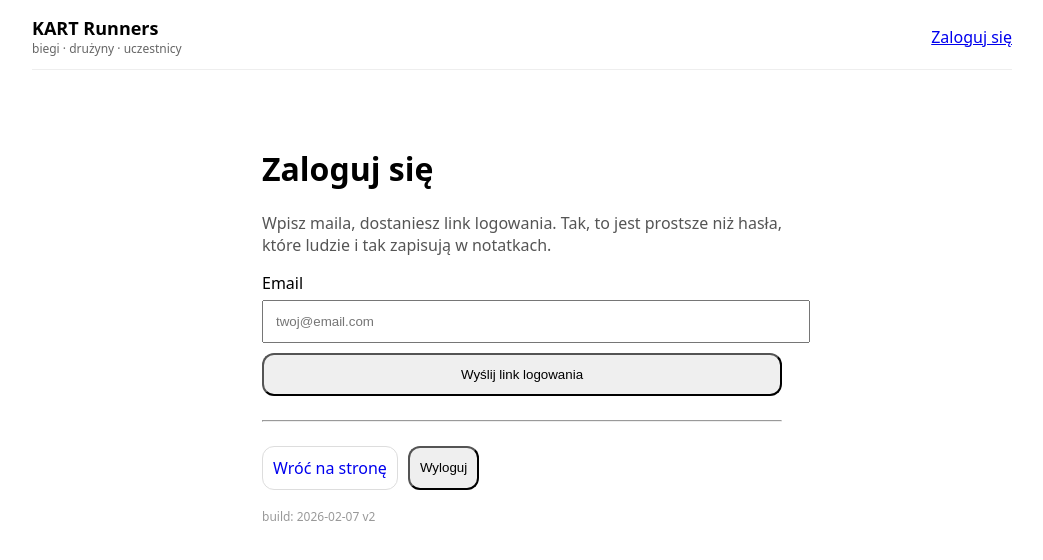
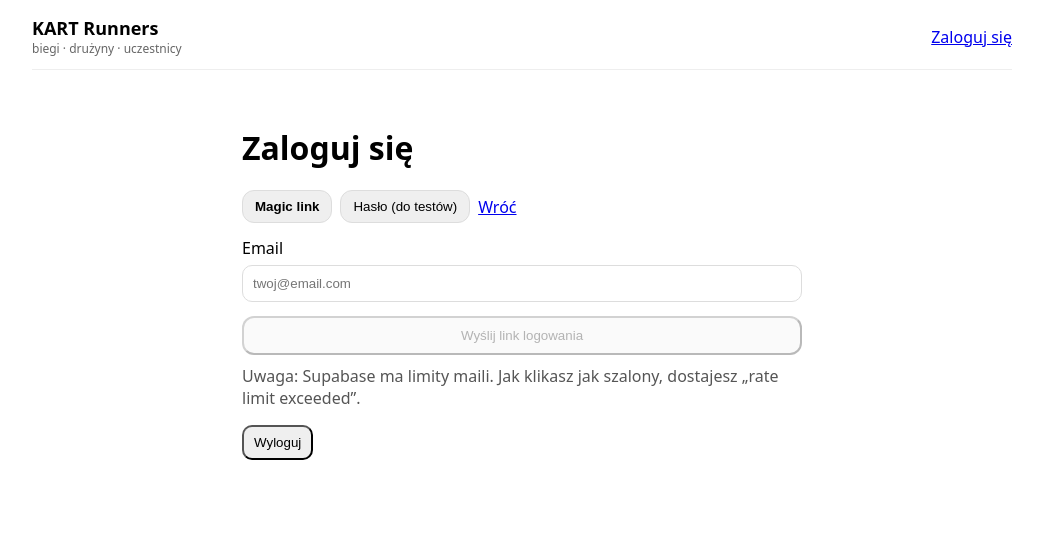
Before and after one commit to felipetravels/kart-runners, a Next.js app: page /login in a window 1280 px wide. Shown: the top 560 px of the page, without its empty margins (118-1161 px from the left). Built offline with nearby package versions, Linux system fonts and the light colour scheme; no server answers.

Commit message:
restore magic link + add password login + cooldown

```diff
--- a/src/app/login/page.tsx
+++ b/src/app/login/page.tsx
@@ -1,85 +1,223 @@
 "use client";
 
 import { supabase } from "@/lib/supabaseClient";
-import { useMemo, useState } from "react";
+import { useEffect, useMemo, useState } from "react";
+
+type Mode = "magic" | "password";
 
 export default function LoginPage() {
+  const [mode, setMode] = useState<Mode>("magic");
+
   const [email, setEmail] = useState("");
-  const [sent, setSent] = useState(false);
+  const [pass, setPass] = useState("");
+
   const [msg, setMsg] = useState<string | null>(null);
+  const [loading, setLoading] = useState(false);
 
-  const redirectTo = useMemo(() => {
-    // działa na Vercel i lokalnie
-    if (typeof window === "undefined") return "";
-    return `${window.location.origin}/dashboard`;
-  }, []);
+  // Cooldown dla magic link (żeby nie wpaść w rate limit)
+  const [cooldownUntil, setCooldownUntil] = useState<number>(0);
+  const cooldownLeft = useMemo(() => {
+    const ms = cooldownUntil - Date.now();
+    return ms > 0 ? Math.ceil(ms / 1000) : 0;
+  }, [cooldownUntil]);
 
-  async function signInWithEmail(e: React.FormEvent) {
-    e.preventDefault();
+  useEffect(() => {
+    const t = setInterval(() => {
+      // wymusza odświeżanie cooldownLeft
+      if (cooldownUntil > 0) setCooldownUntil((x) => x);
+    }, 500);
+    return () => clearInterval(t);
+  }, [cooldownUntil]);
+
+  async function sendMagicLink() {
     setMsg(null);
-    setSent(false);
+    if (!email) {
+      setMsg("Wpisz email.");
+      return;
+    }
+    if (cooldownLeft > 0) {
+      setMsg(`Poczekaj ${cooldownLeft}s i spróbuj ponownie.`);
+      return;
+    }
+
+    setLoading(true);
 
     const { error } = await supabase.auth.signInWithOtp({
       email,
       options: {
-        emailRedirectTo: redirectTo,
+        // URL po kliknięciu linku w mailu
+        emailRedirectTo: typeof window !== "undefined" ? `${window.location.origin}/` : undefined,
       },
     });
+
+    setLoading(false);
+
+    if (error) {
+      setMsg(`Błąd: ${error.message}`);
+      // jeśli limiter, to daj dłuższy cooldown, żebyś nie klikał w ścianę
+      if (String(error.message).toLowerCase().includes("rate limit")) {
+        setCooldownUntil(Date.now() + 60_000); // 60s
+      }
+      return;
+    }
+
+    // normalny cooldown żeby nie spamować
+    setCooldownUntil(Date.now() + 20_000); // 20s
+    setMsg("Wysłano link logowania. Sprawdź pocztę (i spam).");
+  }
+
+  async function signInPassword() {
+    setMsg(null);
+    if (!email || pass.length < 6) {
+      setMsg("Wpisz email i hasło (min. 6 znaków).");
+      return;
+    }
+
+    setLoading(true);
+    const { error } = await supabase.auth.signInWithPassword({
+      email,
+      password: pass,
+    });
+    setLoading(false);
 
     if (error) {
       setMsg(`Błąd: ${error.message}`);
       return;
     }
-    setSent(true);
+
+    window.location.href = "/";
+  }
+
+  async function signUpPassword() {
+    setMsg(null);
+    if (!email || pass.length < 6) {
+      setMsg("Wpisz email i hasło (min. 6 znaków).");
+      return;
+    }
+
+    setLoading(true);
+    const { error } = await supabase.auth.signUp({
+      email,
+      password: pass,
+    });
+    setLoading(false);
+
+    if (error) {
+      setMsg(`Błąd: ${error.message}`);
+      return;
+    }
+
+    setMsg("Konto utworzone. Teraz kliknij „Zaloguj” (hasłem) albo użyj magic link.");
   }
 
   async function signOut() {
+    setMsg(null);
+    setLoading(true);
     await supabase.auth.signOut();
-    setMsg("Wylogowano.");
+    setLoading(false);
+    window.location.href = "/";
   }
 
   return (
-    <main style={{ maxWidth: 520, margin: "40px auto", padding: 16 }}>
-      <h1>Zaloguj się</h1>
+    <main style={{ maxWidth: 560, margin: "40px auto", padding: 16 }}>
+      <h1 style={{ marginTop: 0 }}>Zaloguj się</h1>
 
-      <p style={{ color: "#555" }}>
-        Wpisz maila, dostaniesz link logowania. Tak, to jest prostsze niż hasła, które ludzie i tak zapisują w notatkach.
-      </p>
+      <div style={{ display: "flex", gap: 8, flexWrap: "wrap", marginBottom: 14 }}>
+        <button
+          onClick={() => setMode("magic")}
+          style={{
+            padding: "8px 12px",
+            borderRadius: 12,
+            border: "1px solid #ddd",
+            fontWeight: mode === "magic" ? 800 : 400,
+          }}
+        >
+          Magic link
+        </button>
+        <button
+          onClick={() => setMode("password")}
+          style={{
+            padding: "8px 12px",
+            borderRadius: 12,
+            border: "1px solid #ddd",
+            fontWeight: mode === "password" ? 800 : 400,
+          }}
+        >
+          Hasło (do testów)
+        </button>
+        <a href="/" style={{ alignSelf: "center" }}>
+          Wróć
+        </a>
+      </div>
 
-      <form onSubmit={signInWithEmail} style={{ display: "grid", gap: 10, marginTop: 12 }}>
-        <label>
-          Email
+      <label style={{ display: "grid", gap: 6, marginTop: 12 }}>
+        Email
+        <input
+          value={email}
+          onChange={(e) => setEmail(e.target.value)}
+          placeholder="twoj@email.com"
+          style={{ padding: 10, borderRadius: 10, border: "1px solid #ddd" }}
+        />
+      </label>
+
+      {mode === "password" && (
+        <label style={{ display: "grid", gap: 6, marginTop: 12 }}>
+          Hasło
           <input
-            value={email}
-            onChange={(e) => setEmail(e.target.value)}
-            placeholder="twoj@email.com"
-            style={{ width: "100%", padding: 12, marginTop: 6 }}
-            required
+            value={pass}
+            onChange={(e) => setPass(e.target.value)}
+            placeholder="min 6 znaków"
+            type="password"
+            style={{ padding: 10, borderRadius: 10, border: "1px solid #ddd" }}
           />
         </label>
+      )}
 
-        <button type="submit" style={{ padding: 12, width: "100%", borderRadius: 12 }}>
-          Wyślij link logowania
-        </button>
+      {mode === "magic" ? (
+        <div style={{ marginTop: 14, display: "grid", gap: 10 }}>
+          <button
+            onClick={sendMagicLink}
+            disabled={loading || !email || cooldownLeft > 0}
+            style={{ padding: "10px 12px", borderRadius: 12 }}
+          >
+            {loading ? "Wysyłam…" : cooldownLeft > 0 ? `Poczekaj ${cooldownLeft}s` : "Wyślij link logowania"}
+          </button>
 
-        {sent && <p style={{ margin: 0, color: "green" }}>Link wysłany. Sprawdź skrzynkę (i spam).</p>}
-        {msg && <p style={{ margin: 0, color: msg.startsWith("Błąd") ? "crimson" : "#333" }}>{msg}</p>}
-      </form>
+          <p style={{ margin: 0, color: "#555" }}>
+            Uwaga: Supabase ma limity maili. Jak klikasz jak szalony, dostajesz „rate limit exceeded”.
+          </p>
+        </div>
+      ) : (
+        <div style={{ marginTop: 14, display: "flex", gap: 10, flexWrap: "wrap" }}>
+          <button
+            onClick={signInPassword}
+            disabled={loading || !email || pass.length < 6}
+            style={{ padding: "10px 12px", borderRadius: 12 }}
+          >
+            {loading ? "…" : "Zaloguj"}
+          </button>
 
-      <hr style={{ margin: "24px 0" }} />
+          <button
+            onClick={signUpPassword}
+            disabled={loading || !email || pass.length < 6}
+            style={{ padding: "10px 12px", borderRadius: 12 }}
+          >
+            {loading ? "…" : "Załóż konto"}
+          </button>
+        </div>
+      )}
 
-      <div style={{ display: "flex", gap: 10 }}>
-        <a href="/" style={{ padding: 10, border: "1px solid #ddd", borderRadius: 12, textDecoration: "none" }}>
-          Wróć na stronę
-        </a>
-        <button onClick={signOut} style={{ padding: 10, borderRadius: 12 }}>
+      <div style={{ marginTop: 16 }}>
+        <button onClick={signOut} disabled={loading} style={{ padding: "8px 10px", borderRadius: 10 }}>
           Wyloguj
         </button>
       </div>
-      <p style={{ marginTop: 18, fontSize: 12, color: "#999" }}>
-  build: 2026-02-07 v2
-</p>
 
+      {msg && (
+        <p style={{ marginTop: 12, color: msg.toLowerCase().startsWith("błąd") ? "crimson" : "green" }}>
+          {msg}
+        </p>
+      )}
     </main>
   );
 }
```
